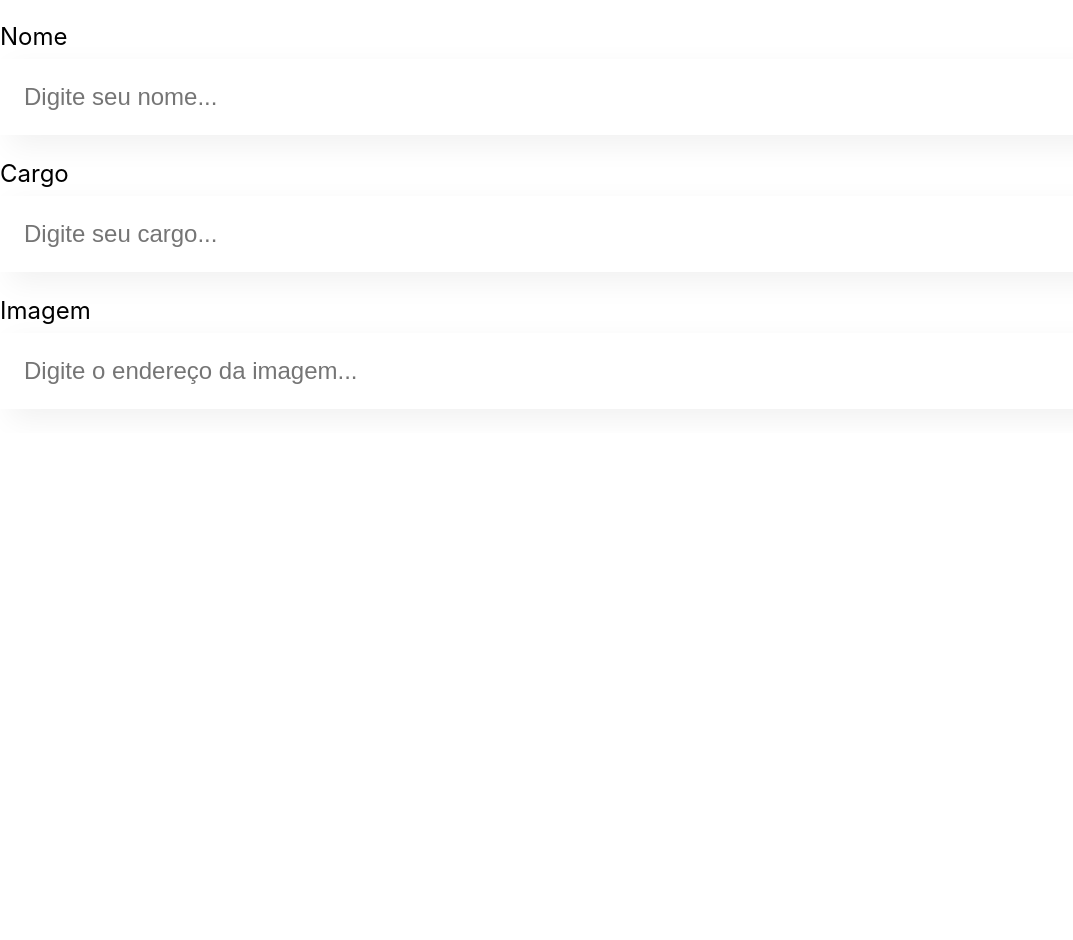
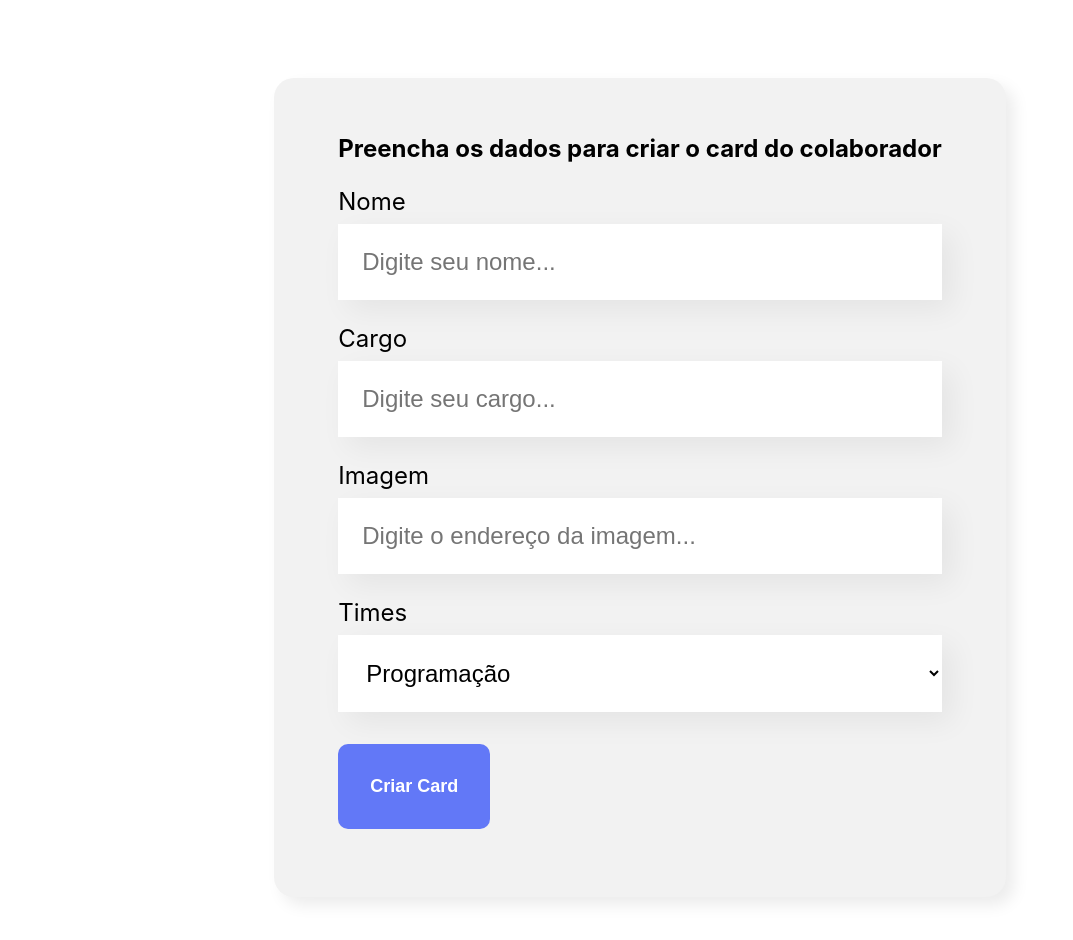
Before and after one commit to Viper4621/Introdu-o-React-js, a React (Create React App) app: page / in a window 1280 px wide. Shown: the part 500-1440 px from the top of the page, without its empty margins (0-1073 px from the left). Before the commit the page ends 933 px from the top, so only its background shows below. Built offline with nearby package versions, Linux system fonts and the light colour scheme.

Commit message:
atualizando formulario com select e botao

```diff
--- /dev/null
+++ b/src/componentes/Botao/Botao.css
@@ -0,0 +1,15 @@
+.botao {
+    background-color: #6278F7;
+    border-radius: 10px;
+    font-weight: 700;
+    font-size: 18px;
+    padding: 32px;
+    border: none;
+    cursor: pointer;
+    color: #FFF;
+    margin: 32px 0;
+}
+
+.botao:hover{
+    color: #95FFD4;
+}
--- /dev/null
+++ b/src/componentes/Botao/index.js
@@ -0,0 +1,8 @@
+import "./Botao.css";
+
+const Botao = (props) => {
+  // podemos no props dar .children para que nosso componente em x de texto possa ser icone imagem ele recebe todo o conteudo
+  return <button className="botao">{props.children}</button>;
+};
+
+export default Botao;
--- a/src/componentes/Formulario/Formulario.css
+++ b/src/componentes/Formulario/Formulario.css
@@ -0,0 +1,13 @@
+.formulario{
+    display: flex;
+    justify-content: center;
+    margin: 80px 0;
+}
+
+.formulario form{
+    max-width: 80%;
+    background-color: #F2F2F2;
+    border-radius: 20px;
+    padding:  36px 64px;
+    box-shadow: 8px 8px 16px rgba(0,0,0,0.08);
+}
--- a/src/componentes/Formulario/index.js
+++ b/src/componentes/Formulario/index.js
@@ -1,13 +1,30 @@
+import Botao from "../Botao";
 import CampoTexto from "../CampoTexto";
+import ListaSuspensa from "../ListaSuspensa";
 import "./Formulario.css";
 
 const Formulario = () => {
+  const times = [
+    "Programação",
+    "Front-End",
+    "Data-Science",
+    "Devops",
+    "UX e Design",
+    "Mobile",
+    "Inovação e Gestão",
+  ];
+
   return (
-    <section>
+    <section className="formulario">
       <form>
+        <h2>Preencha os dados para criar o card do colaborador</h2>
         <CampoTexto label="Nome" placeholder="Digite seu nome" />
         <CampoTexto label="Cargo" placeholder="Digite seu cargo" />
         <CampoTexto label="Imagem" placeholder="Digite o endereço da imagem" />
+        {/* depois de importado no arquivo e feita a função de props para map e criado o array dos itens usamos sintaxe abaixo */}
+        <ListaSuspensa label="Times" itens={times} />
+        {/* como mudamos props.children agora nosso botao ao inves de precisar de texto que er ao props que tinhamos dado pode ter qualquer coisa dentro como imagem e etc */}
+        <Botao>Criar Card</Botao>
       </form>
     </section>
   );
--- /dev/null
+++ b/src/componentes/ListaSuspensa/ListaSuspensa.css
@@ -0,0 +1,15 @@
+.lista-suspensa label{
+   display: block;
+   margin-bottom: 8px;
+   font-size: 24px;
+}
+
+.lista-suspensa select{
+    background-color: #FFF;
+    box-shadow: 10px 10px 30px rgba(0, 0, 0, 0.06);
+    width: 100%;
+    border: none;
+    font-size: 24px;
+    padding: 24px;
+    box-sizing: border-box;
+}
--- /dev/null
+++ b/src/componentes/ListaSuspensa/index.js
@@ -0,0 +1,21 @@
+import "./ListaSuspensa.css";
+
+const ListaSuspensa = (props) => {
+  return (
+    <div className="lista-suspensa">
+      <label>{props.label}</label>
+      <select>
+        {/* abaixo estamos usando map para percorrer e criar um array novo com a opção que desejamos */}
+        {/* {props.itens.map(item => <option>{item}</option>)}  === podemos usar deste jeito ou do abaixo*/}
+        {/* depois de criado nosso map temos que ir em nosso arquivo de formulario criar uma const array com as option dento da função do formulario e importar */}
+        {/* quando criamos uma lista todo filho da lista tem que ter uma key unica de prop
+        entao colocamos no codigo apos option key={item} isso e necessario para o react saber quando tem que renderizar */}
+        {props.itens.map((item) => {
+          return <option key={item}>{item}</option>;
+        })}
+      </select>
+    </div>
+  );
+};
+
+export default ListaSuspensa;
```
